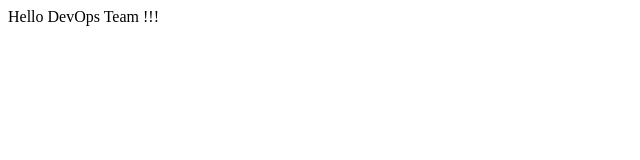
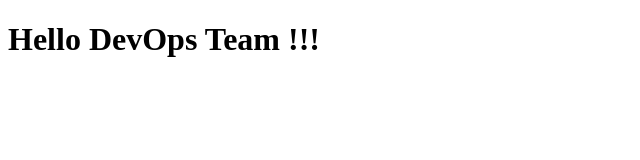
Before and after one commit to Hayasa/bdg_jenkins, a plain HTML site: page index.html in a window 1280 px wide. Shown: the whole page, without its empty margins (0-640 px from the left). Drawn offline with Linux system fonts and the light colour scheme.

Commit message:
edit index.html

```diff
--- a/index.html
+++ b/index.html
@@ -6,6 +6,6 @@
 		</title>
 	</head>
 	<body>
-        	Hello DevOps Team !!!
+            <h1>Hello DevOps Team !!!</h1>
 	</body>
 </html>
```
